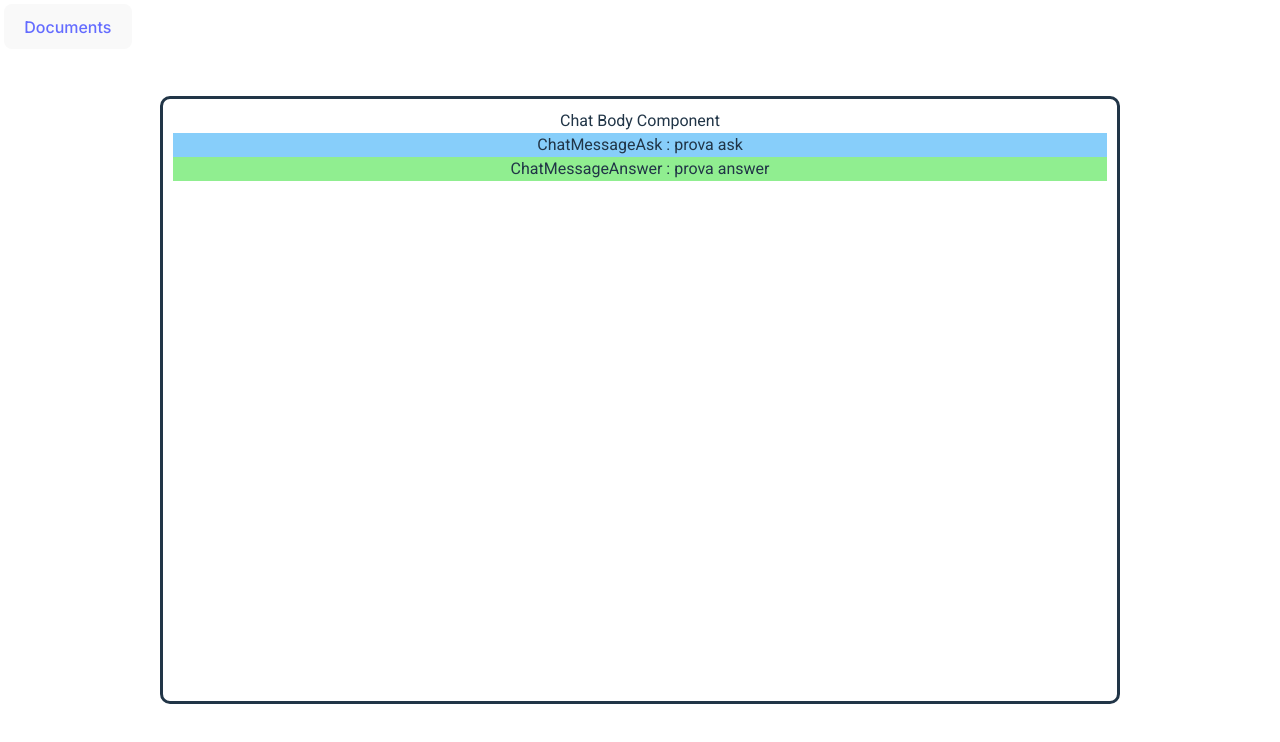
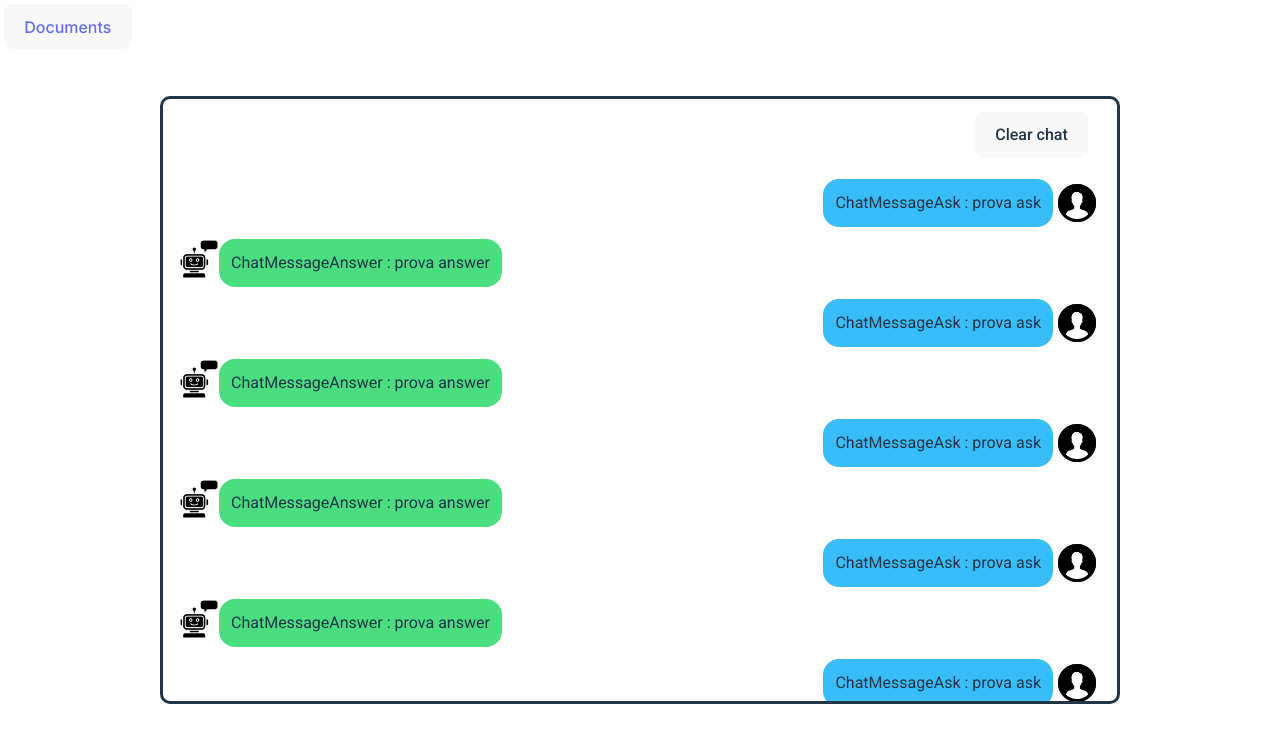
Before and after one commit to CodingCowboys10/kmai, a Next.js app in the folder 2-RTB/poc/: page /chat in a window 1280 px wide. Shown: the top 742 px of the page. Built offline with nearby package versions, Linux system fonts and the light colour scheme.

Commit message:
edit chat components

```diff
--- a/2-RTB/poc/src/app/chat/chat_components/chat.tsx
+++ b/2-RTB/poc/src/app/chat/chat_components/chat.tsx
@@ -10,8 +10,9 @@ interface chatMessage{
 
 interface ChatProps {
     list: chatMessage[];
+    clearChat : () => void;
 }
-function Chat({list}:ChatProps) {
+function Chat({list,clearChat}:ChatProps) {
     const chatStyle :Properties = {
         fontFamily: 'Roboto, sans-serif',
         minWidth: '60em',
@@ -27,18 +28,17 @@ function Chat({list}:ChatProps) {
     };
 
 
-
     return (
         <>
 
-            <div id="chatArea" className=" relative max-w-full h-min w-min" style={chatStyle}>
-                Chat Body Component
-                <>{list.map((value, index) => (
+            <div id="chatArea" style={chatStyle}>
+                <div className="mt-16">{list.map((value, index) => (
                     <React.Fragment key={index}>
                         {value.id === 0 && (<ChatMessageAsk text={value.text}/>)}
                         {value.id === 1 && (<ChatMessageAnswer text={value.text}/>)}
                     </React.Fragment>
-                ))}</>
+                ))}</div>
+                <button className="absolute top-4 right-8" onClick={clearChat}>Clear chat</button>
             </div>
 
         </>
--- a/2-RTB/poc/src/app/chat/chat_components/chatMessageAnswer.tsx
+++ b/2-RTB/poc/src/app/chat/chat_components/chatMessageAnswer.tsx
@@ -1,15 +1,23 @@
-
+import Image from "next/image";
+import profilePic from './ico/chat-bot.png'
 interface chatAnswerProps{
     text:string
 }
 
 function ChatMessageAnswer({text}:chatAnswerProps){
     return (
-        <>
-            <div style={{backgroundColor: "#90EE90"}}>
+        <div className="p-1.5 mr-5 flex">
+            <Image
+                className="h-10 w-10"
+                src={profilePic}
+                alt=""
+                width={50}
+                height={50}
+            />
+            <div className="flex-row mr-auto p-3 bg-green-400 rounded-2xl">
                 ChatMessageAnswer : {text}
             </div>
-        </>
+        </div>
     );
 }
 
--- a/2-RTB/poc/src/app/chat/chat_components/chatMessageAsk.tsx
+++ b/2-RTB/poc/src/app/chat/chat_components/chatMessageAsk.tsx
@@ -1,5 +1,5 @@
-import {green} from "next/dist/lib/picocolors";
-
+import Image from "next/image";
+import profilePic from './ico/utente.png'
 interface chatAskProps{
     text:string
 }
@@ -7,11 +7,18 @@ interface chatAskProps{
 
 function ChatMessageAsk({text}:chatAskProps){
     return (
-        <>
-            <div style={{backgroundColor : "#87CEFA"}}>
+        <div className="p-1.5 ml-5 flex flex-row-reverse">
+            <Image
+                className="h-12 w-12"
+                src={profilePic}
+                alt=""
+                width={50}
+                height={50}
+            />
+            <div className="p-3 ml-auto bg-sky-400 rounded-2xl">
                 ChatMessageAsk : {text}
             </div>
-        </>
+        </div>
     );
 }
 
--- a/2-RTB/poc/src/app/chat/chat_components/chatbot.tsx
+++ b/2-RTB/poc/src/app/chat/chat_components/chatbot.tsx
@@ -9,10 +9,10 @@ interface chatMessage{
 }
 function Chatbot (){
 
-    const ask:chatMessage = {id:0,text:"prova ask"};
-    const answer:chatMessage = {id:1,text:"prova answer"};
+    const ask:chatMessage = {id:0,text:"prova ask"};        //DA ELIMINARE (SOLO PER PROVA)
+    const answer:chatMessage = {id:1,text:"prova answer"};  //DA ELIMINARE (SOLO PER PROVA)
 
-    const [listElementChat,setListElementChat] = useState<chatMessage[]>([ask,answer])
+    const [listElementChat,setListElementChat] = useState<chatMessage[]>([ask,answer,ask,answer,ask,answer,ask,answer,ask,answer,ask,answer])
 
     const addPointList = (id : number, text : string)=>{
         let element : chatMessage  = {
@@ -20,6 +20,10 @@ function Chatbot (){
             text : text
         };
         setListElementChat([...listElementChat,element]);
+    }
+
+    const clearChat = () => {
+        setListElementChat([]);
     }
 
 
@@ -30,7 +34,7 @@ function Chatbot (){
             <div className="flex flex-col w-max">
 
                 <div className="relative">
-                    <Chat list={listElementChat}></Chat>
+                    <Chat list={listElementChat} clearChat={clearChat}></Chat>
                 </div>
 
 
```
Also changed, not shown: 2-RTB/poc/src/app/chat/chat_components/ico/chat-bot.png (added), 2-RTB/poc/src/app/chat/chat_components/ico/utente.png (added).
